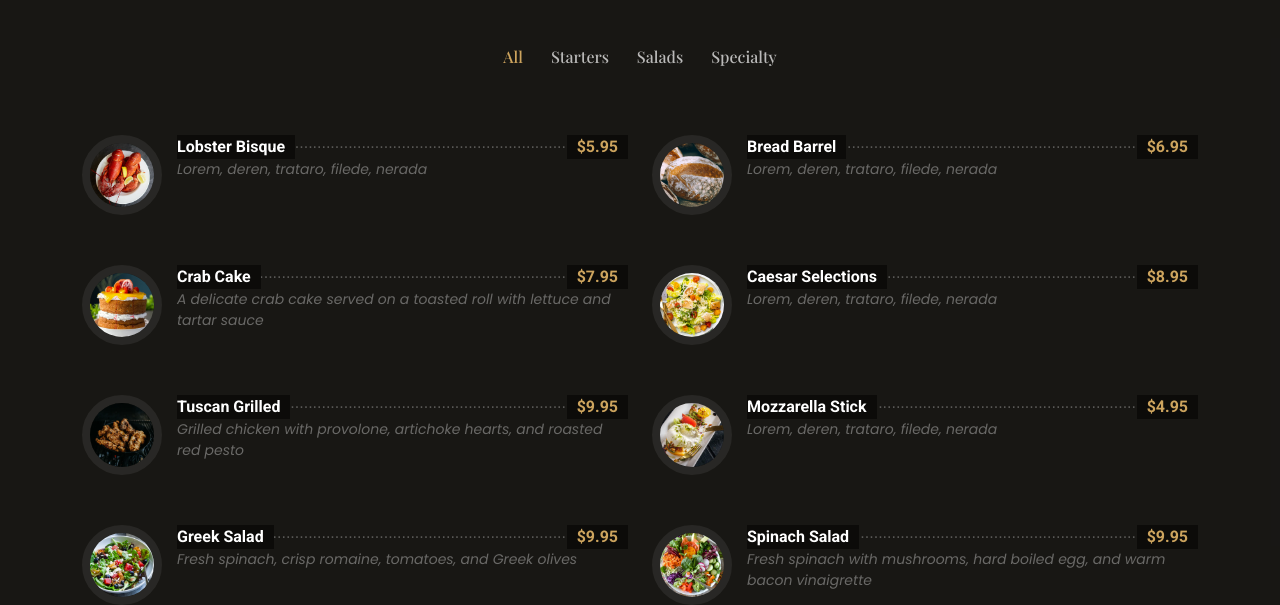
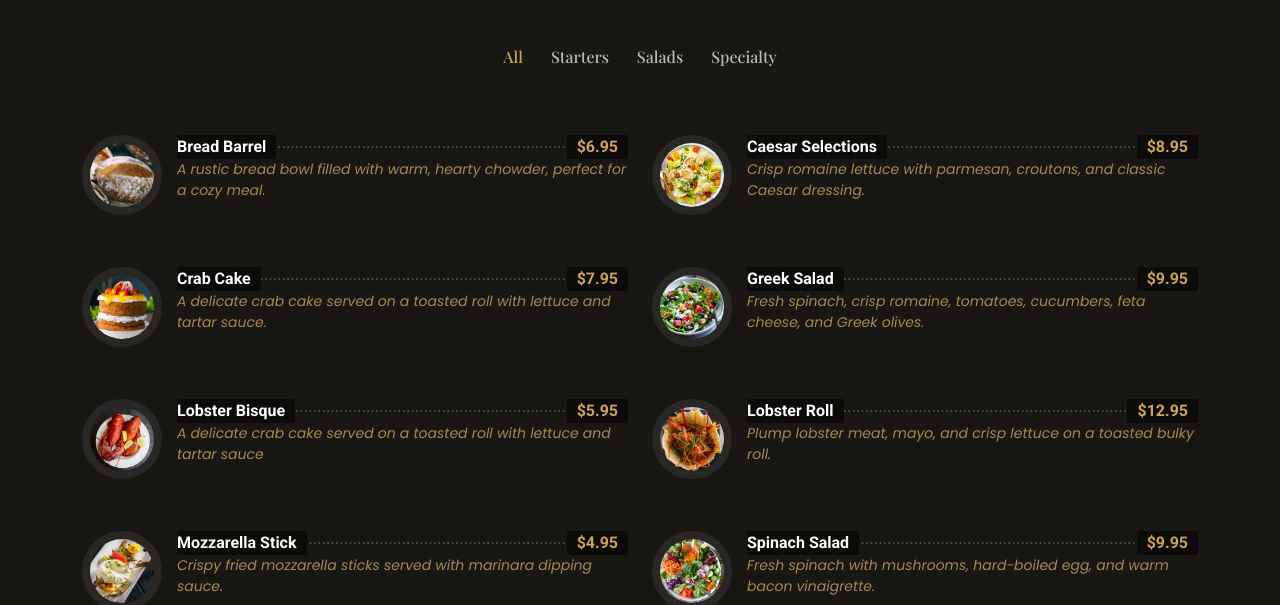
Before and after one commit to plansmash/lonicera.ca, an Eleventy site: page content/pages/en/menu/menu.njk in a window 1280 px wide. Shown: the part 217-822 px from the top of the page. Built offline with nearby package versions, Linux system fonts and the light colour scheme; Eleventy itself is replaced by a stand-in of ours; files that its build step writes are made by us from their sources; a web font is replaced by a local one.

Commit message:
Create menu and menu items

```diff
--- /dev/null
+++ b/_includes/partials/menu.njk
@@ -0,0 +1,12 @@
+
+{%- for item in collections.filteredMenu -%}
+<div class="col-lg-6 menu-item isotope-item filter-starters">
+	<img src="/assets/img/menu/{{ item.data.image }}" class="menu-img" alt="{{ item.data.title }}">
+	<div class="menu-title">
+		<a href="#">{{ item.data.title }}</a><span>${{ item.data.price }}</span>
+	</div>
+	<p class="menu-description">
+		{{ item.data.description }}
+	</p>
+</div>
+{%- endfor -%}
--- /dev/null
+++ b/content/pages/en/menu/items/bread-barrel.md
@@ -0,0 +1,9 @@
+---
+title: Bread Barrel
+price: 6.95
+description: A rustic bread bowl filled with warm, hearty chowder, perfect for a cozy meal.
+vegan: false
+glutenfree: false
+vegetarian: false
+image: bread-barrel.jpg
+---
--- /dev/null
+++ b/content/pages/en/menu/items/caesar-selections.md
@@ -0,0 +1,9 @@
+---
+title: Caesar Selections
+price: 8.95
+description: Crisp romaine lettuce with parmesan, croutons, and classic Caesar dressing.
+vegan: false
+glutenfree: true
+vegetarian: true
+image: caesar.jpg
+---
--- /dev/null
+++ b/content/pages/en/menu/items/crab-cake.md
@@ -0,0 +1,9 @@
+---
+title: Crab Cake
+price: 7.95
+description: A delicate crab cake served on a toasted roll with lettuce and tartar sauce.
+vegan: false
+glutenfree: false
+vegetarian: true
+image: cake.jpg
+---
--- /dev/null
+++ b/content/pages/en/menu/items/greek-salad.md
@@ -0,0 +1,9 @@
+---
+title: Greek Salad
+price: 9.95
+description: Fresh spinach, crisp romaine, tomatoes, cucumbers, feta cheese, and Greek olives.
+vegan: true
+glutenfree: true
+vegetarian: true
+image: greek-salad.jpg
+---
--- /dev/null
+++ b/content/pages/en/menu/items/lobster-brisque.md
@@ -0,0 +1,10 @@
+---
+title: Lobster Bisque
+price: 5.95
+description: A delicate crab cake served on a toasted roll with lettuce and tartar sauce
+vegan: true
+glutenfree: true
+vegetarian: true
+image: lobster-bisque.jpg
+tags: menu
+---
--- /dev/null
+++ b/content/pages/en/menu/items/lobster-roll.md
@@ -0,0 +1,9 @@
+---
+title: Lobster Roll
+price: 12.95
+description: Plump lobster meat, mayo, and crisp lettuce on a toasted bulky roll.
+vegan: false
+glutenfree: false
+vegetarian: false
+image: lobster-roll.jpg
+---
--- /dev/null
+++ b/content/pages/en/menu/items/mozzarella-stick.md
@@ -0,0 +1,9 @@
+---
+title: Mozzarella Stick
+price: 4.95
+description: Crispy fried mozzarella sticks served with marinara dipping sauce.
+vegan: false
+glutenfree: true
+vegetarian: true
+image: mozzarella.jpg
+---
--- /dev/null
+++ b/content/pages/en/menu/items/spinach-salad.md
@@ -0,0 +1,9 @@
+---
+title: Spinach Salad
+price: 9.95
+description: Fresh spinach with mushrooms, hard-boiled egg, and warm bacon vinaigrette.
+vegan: false
+glutenfree: false
+vegetarian: false
+image: spinach-salad.jpg
+---
--- /dev/null
+++ b/content/pages/en/menu/items/tuscan-grilled.md
@@ -0,0 +1,9 @@
+---
+title: Tuscan Grilled
+price: 9.95
+description: Grilled chicken with provolone, artichoke hearts, and roasted red pesto.
+vegan: true
+glutenfree: false
+vegetarian: true
+image: tuscan-grilled.jpg
+---
--- /dev/null
+++ b/content/pages/en/menu/menu.json
@@ -0,0 +1,5 @@
+{
+	"tags": [
+		"menu"
+	]
+}
--- a/content/pages/en/menu/menu.njk
+++ b/content/pages/en/menu/menu.njk
@@ -2,6 +2,7 @@
 title: Menu
 description: Check Our Tasty Menu
 permalink: /en/menu/
+tags: null
 eleventyNavigation:
   key: "Menu"
   order: 3
@@ -13,7 +14,7 @@ eleventyNavigation:
 			<!-- Section Title -->
 			<div class="container section-title">
 				<h2>{{ title }}</h2>
-				<p>Check Our Tasty Menu</p>
+				<p>{{ description }}</p>
 			</div><!-- End Section Title -->
 
 			<div class="container isotope-layout" data-default-filter="*" data-layout="masonry" data-sort="original-order">
@@ -31,95 +32,7 @@ eleventyNavigation:
 
 				<div class="row isotope-container">
 
-					<div class="col-lg-6 menu-item isotope-item filter-starters">
-						<img src="/assets/img/menu/lobster-bisque.jpg" class="menu-img" alt="">
-						<div class="menu-content">
-							<a href="#">Lobster Bisque</a><span>$5.95</span>
-						</div>
-						<div class="menu-ingredients">
-							Lorem, deren, trataro, filede, nerada
-						</div>
-					</div><!-- Menu Item -->
-
-					<div class="col-lg-6 menu-item isotope-item filter-specialty">
-						<img src="/assets/img/menu/bread-barrel.jpg" class="menu-img" alt="">
-						<div class="menu-content">
-							<a href="#">Bread Barrel</a><span>$6.95</span>
-						</div>
-						<div class="menu-ingredients">
-							Lorem, deren, trataro, filede, nerada
-						</div>
-					</div><!-- Menu Item -->
-
-					<div class="col-lg-6 menu-item isotope-item filter-starters">
-						<img src="/assets/img/menu/cake.jpg" class="menu-img" alt="">
-						<div class="menu-content">
-							<a href="#">Crab Cake</a><span>$7.95</span>
-						</div>
-						<div class="menu-ingredients">
-							A delicate crab cake served on a toasted roll with lettuce and tartar sauce
-						</div>
-					</div><!-- Menu Item -->
-
-					<div class="col-lg-6 menu-item isotope-item filter-salads">
-						<img src="/assets/img/menu/caesar.jpg" class="menu-img" alt="">
-						<div class="menu-content">
-							<a href="#">Caesar Selections</a><span>$8.95</span>
-						</div>
-						<div class="menu-ingredients">
-							Lorem, deren, trataro, filede, nerada
-						</div>
-					</div><!-- Menu Item -->
-
-					<div class="col-lg-6 menu-item isotope-item filter-specialty">
-						<img src="/assets/img/menu/tuscan-grilled.jpg" class="menu-img" alt="">
-						<div class="menu-content">
-							<a href="#">Tuscan Grilled</a><span>$9.95</span>
-						</div>
-						<div class="menu-ingredients">
-							Grilled chicken with provolone, artichoke hearts, and roasted red pesto
-						</div>
-					</div><!-- Menu Item -->
-
-					<div class="col-lg-6 menu-item isotope-item filter-starters">
-						<img src="/assets/img/menu/mozzarella.jpg" class="menu-img" alt="">
-						<div class="menu-content">
-							<a href="#">Mozzarella Stick</a><span>$4.95</span>
-						</div>
-						<div class="menu-ingredients">
-							Lorem, deren, trataro, filede, nerada
-						</div>
-					</div><!-- Menu Item -->
-
-					<div class="col-lg-6 menu-item isotope-item filter-salads">
-						<img src="/assets/img/menu/greek-salad.jpg" class="menu-img" alt="">
-						<div class="menu-content">
-							<a href="#">Greek Salad</a><span>$9.95</span>
-						</div>
-						<div class="menu-ingredients">
-							Fresh spinach, crisp romaine, tomatoes, and Greek olives
-						</div>
-					</div><!-- Menu Item -->
-
-					<div class="col-lg-6 menu-item isotope-item filter-salads">
-						<img src="/assets/img/menu/spinach-salad.jpg" class="menu-img" alt="">
-						<div class="menu-content">
-							<a href="#">Spinach Salad</a><span>$9.95</span>
-						</div>
-						<div class="menu-ingredients">
-							Fresh spinach with mushrooms, hard boiled egg, and warm bacon vinaigrette
-						</div>
-					</div><!-- Menu Item -->
-
-					<div class="col-lg-6 menu-item isotope-item filter-specialty">
-						<img src="/assets/img/menu/lobster-roll.jpg" class="menu-img" alt="">
-						<div class="menu-content">
-							<a href="#">Lobster Roll</a><span>$12.95</span>
-						</div>
-						<div class="menu-ingredients">
-							Plump lobster meat, mayo and crisp lettuce on a toasted bulky roll
-						</div>
-					</div><!-- Menu Item -->
+				{%- include "partials/menu.njk" -%}
 
 				</div><!-- Menu Container -->
 
--- a/eleventy.config.js
+++ b/eleventy.config.js
@@ -20,6 +20,10 @@ export default async function(eleventyConfig) {
 
 	// Watch images for the image pipeline.
 	eleventyConfig.addWatchTarget("content/**/*.{svg,webp,png,jpg,jpeg,gif}");
+
+	eleventyConfig.addCollection("filteredMenu", function (collectionApi) {
+		return collectionApi.getFilteredByTag("menu").filter(item => item.data.title !== "Menu");
+	});
 
 	// Official plugins
 	eleventyConfig.addPlugin(pluginNavigation);
--- a/public/assets/css/main.css
+++ b/public/assets/css/main.css
@@ -1190,7 +1190,7 @@ section,
   border: 8px solid color-mix(in srgb, var(--default-color), transparent 90%);
 }
 
-.menu .menu-content {
+.menu .menu-title {
   margin-left: 95px;
   overflow: hidden;
   display: flex;
@@ -1198,7 +1198,7 @@ section,
   position: relative;
 }
 
-.menu .menu-content::after {
+.menu .menu-title::after {
   content: "......................................................................" "...................................................................." "....................................................................";
   position: absolute;
   left: 20px;
@@ -1209,7 +1209,7 @@ section,
   font-family: Arial, "Helvetica Neue", Helvetica, sans-serif;
 }
 
-.menu .menu-content a {
+.menu .menu-title a {
   color: var(--heading-color);
   background: var(--background-color);
   padding-right: 10px;
@@ -1219,11 +1219,11 @@ section,
   transition: 0.3s;
 }
 
-.menu .menu-content a:hover {
+.menu .menu-title a:hover {
   color: var(--accent-color);
 }
 
-.menu .menu-content span {
+.menu .menu-title span {
   background: var(--background-color);
   color: var(--accent-color);
   position: relative;
@@ -1232,12 +1232,12 @@ section,
   font-weight: 600;
 }
 
-.menu .menu-ingredients {
+.menu .menu-description {
   margin-left: 95px;
   font-style: italic;
   font-size: 14px;
   font-family: var(--nav-font);
-  color: color-mix(in srgb, var(--default-color), transparent 50%);
+  color: color-mix(in srgb, var(--accent-color), transparent 20%);
 }
 
 /*--------------------------------------------------------------
```
